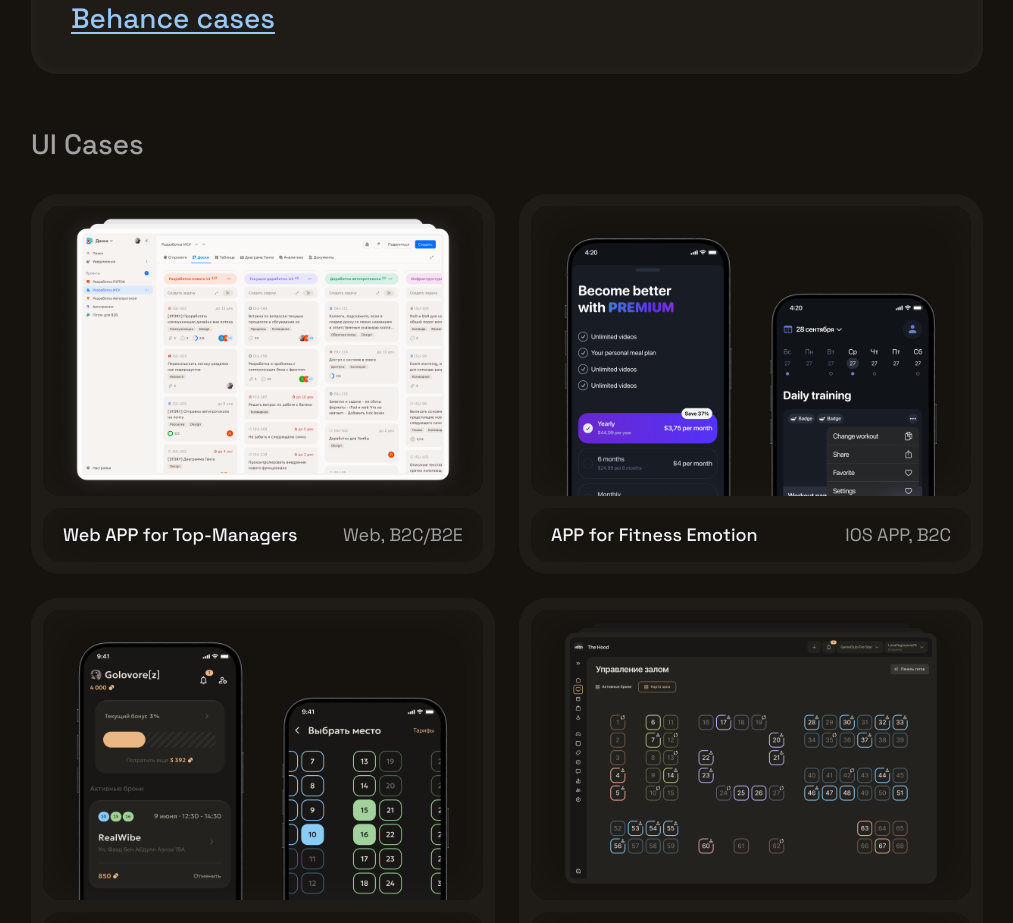
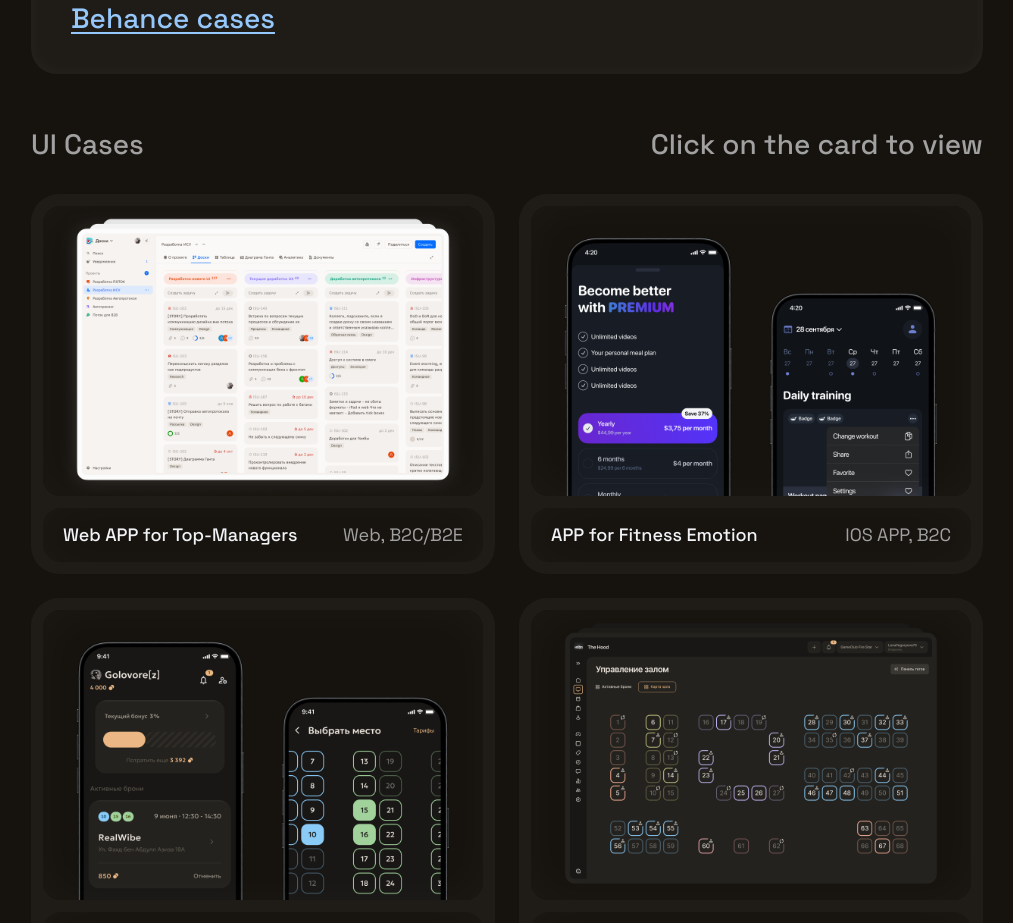
Before and after one commit to RickBacardin/bacardin, a Next.js app: page /en in a window 1280 px wide. Shown: the part 2520-3443 px from the top of the page, without its empty margins (133-1146 px from the left). Built offline with nearby package versions, Linux system fonts and the light colour scheme; a web font is replaced by a local one.

Commit message:
Добавил подсказку

```diff
--- a/components/sections/HomeCases.tsx
+++ b/components/sections/HomeCases.tsx
@@ -31,16 +31,22 @@ export const HomeCases = ({ cases, locale, totalCasesCount }: HomeCasesProps) =>
     >
       <div className="mx-auto px-6 max-w-[1000px]">
         {/* Заголовок секции */}
-        <motion.h2
+        {/* Заголовок секции */}
+        <motion.div
           variants={fadeIn}
-          className="text-[28px] leading-[36px] font-medium text-muted-foreground mb-8"
+          className="flex justify-between items-baseline mb-8"
         >
-          {t("title")}
-        </motion.h2>
+          <h2 className="font-medium text-[28px] text-muted-foreground leading-[36px]">
+            {t("title")}
+          </h2>
+          <span className="font-medium text-[28px] text-muted-foreground text-right leading-[36px]">
+            {t("hint")}
+          </span>
+        </motion.div>
 
         {/* Сетка кейсов */}
         <motion.div
-          className="grid grid-cols-1 md:grid-cols-2 gap-6"
+          className="gap-6 grid grid-cols-1 md:grid-cols-2"
           variants={staggerContainer}
         >
           {cases.map((caseItem) => (
```
